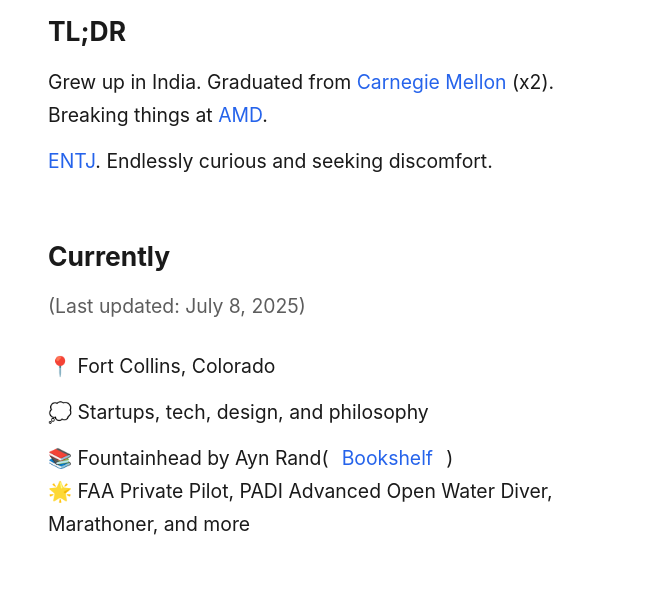
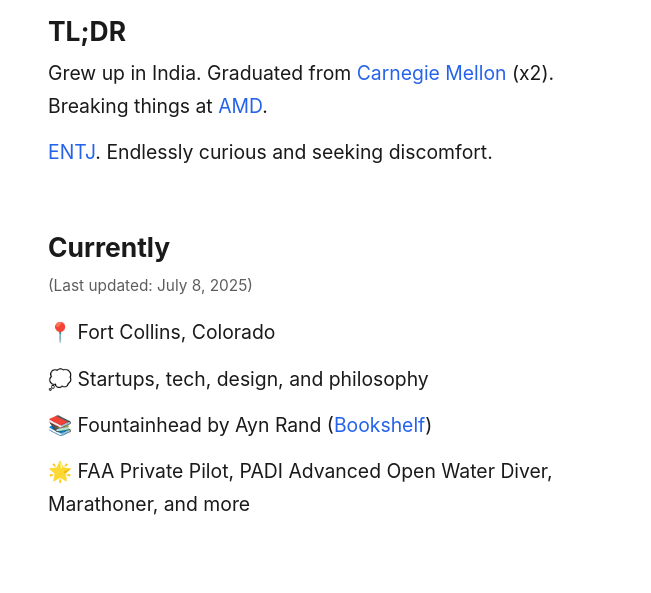
Before and after one commit to parthmah/parth_website, a website: page index.html in a window 1280 px wide. Shown: the part 207-800 px from the top of the page, without its empty margins (314-965 px from the left). Drawn offline with Linux system fonts and the light colour scheme; no server answers.

Commit message:
fix formatting issues

```diff
--- a/js/reading.js
+++ b/js/reading.js
@@ -22,13 +22,13 @@
 
   createBookElement(bookData) {
     const bookDiv = document.createElement('p');
-    bookDiv.innerHTML = `📚 ${bookData.title} by ${bookData.author}(<a href="/bookshelf">Bookshelf</a>)`;
+    bookDiv.innerHTML = `📚 ${bookData.title} by ${bookData.author} (<a href="/bookshelf">Bookshelf</a>)`;
     return bookDiv;
   }
 
   createFallbackElement() {
     const fallbackDiv = document.createElement('p');
-    fallbackDiv.innerHTML = '📚 Fountainhead by Ayn Rand(<a href="/bookshelf">Bookshelf</a>)';
+    fallbackDiv.innerHTML = '📚 Fountainhead by Ayn Rand (<a href="/bookshelf">Bookshelf</a>)';
     return fallbackDiv;
   }
 
--- a/styles.css
+++ b/styles.css
@@ -203,7 +203,7 @@
 .about-section h2,
 .current-focus h2 {
     font-size: var(--font-size-lg);
-    margin-bottom: var(--spacing-sm);
+    margin-bottom: var(--spacing-xs);
 }
 
 .notfound-container h1 {
@@ -257,6 +257,9 @@
 .current-focus small {
     display: block;
     opacity: 0.7;
+    font-size: 0.875rem;
+    margin-bottom: var(--spacing-xs);
+    margin-top: 0;
 }
 
 .focus-items {
@@ -267,10 +270,33 @@
     display: flex;
     align-items: center;
     gap: var(--spacing-sm);
+    margin-bottom: var(--spacing-sm);
 }
 
 .focus-items p:last-child {
     margin-bottom: 0;
+}
+
+/* Reading container styling */
+#reading-container {
+    margin-bottom: var(--spacing-sm);
+}
+
+#reading-container p {
+    margin-bottom: 0;
+    display: block;
+    line-height: 1.7;
+}
+
+#reading-container a {
+    color: var(--color-link);
+    text-decoration: none;
+    transition: color var(--transition-speed);
+}
+
+#reading-container a:hover {
+    color: var(--color-accent);
+    text-decoration: underline;
 }
 
 /* ========== SOCIAL LINKS ========== */
```
